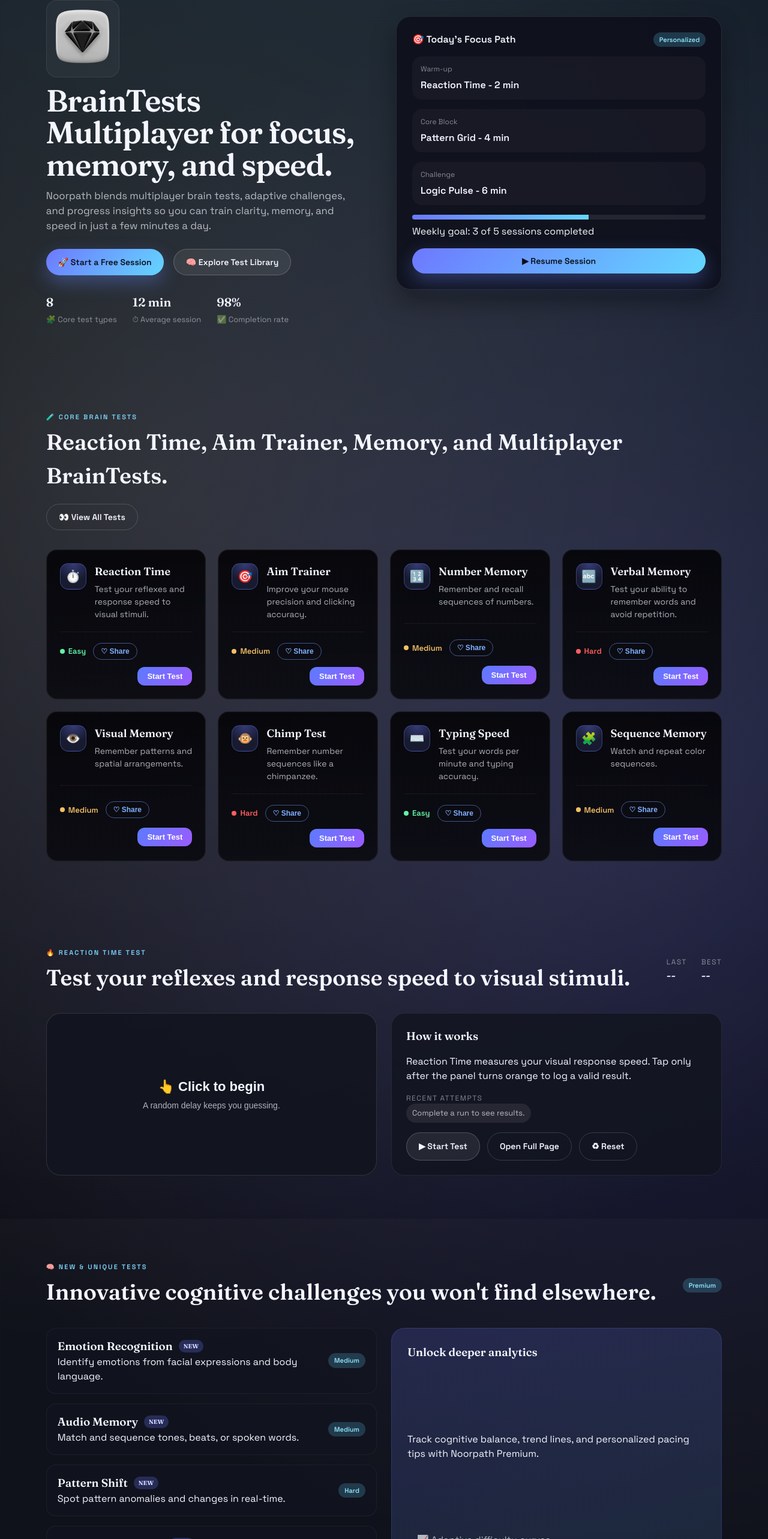
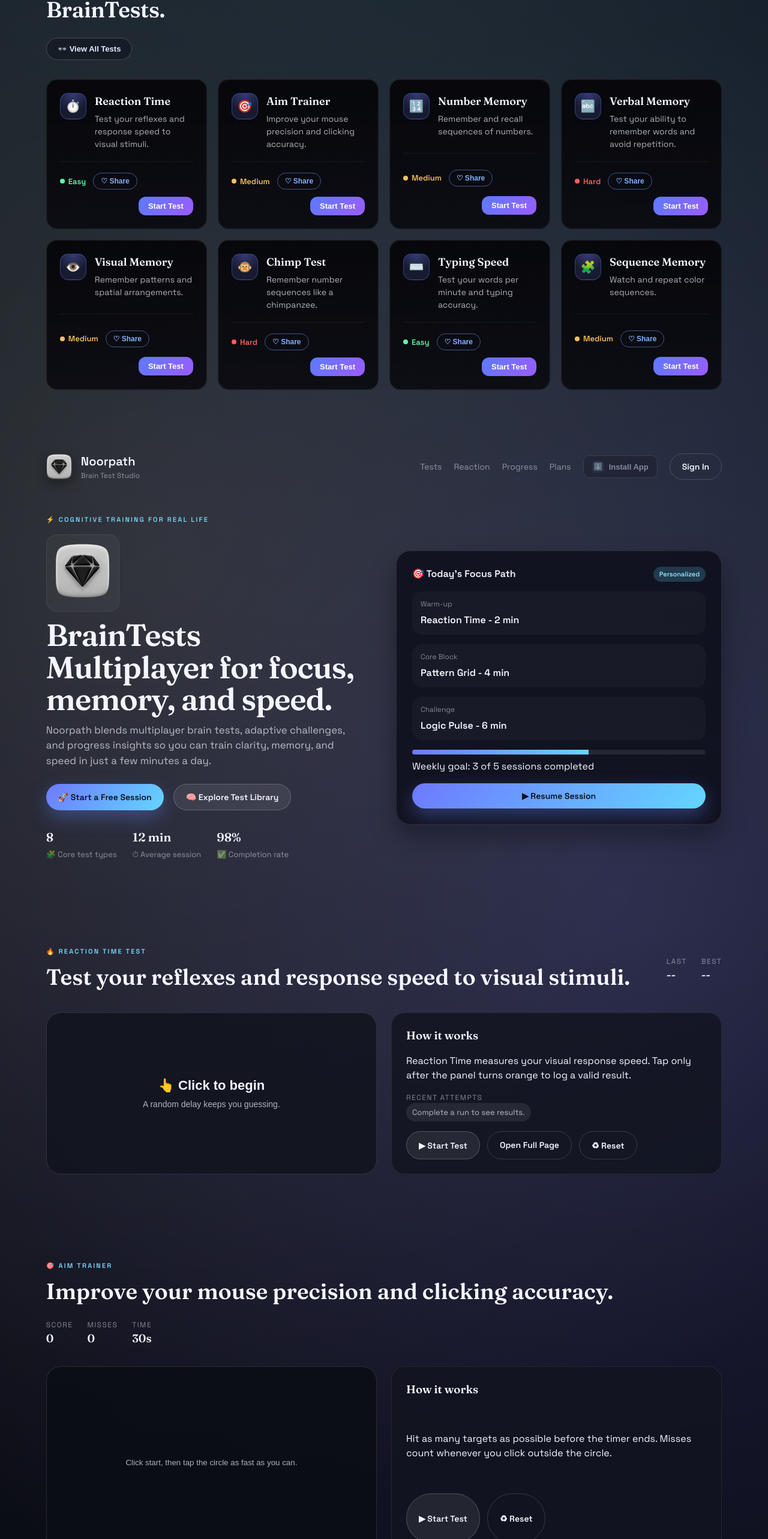
Before and after one commit to savacx/Noorpath, a React (Vite) app: page / in a window 1280 px wide. Shown: the part 224-2790 px from the top of the page at 60% size. Built offline with nearby package versions, Linux system fonts and the light colour scheme.

Commit message:
Latest updates

```diff
--- a/src/App.css
+++ b/src/App.css
@@ -355,10 +355,50 @@
   font-size: clamp(1.7rem, 3vw, 2.3rem);
 }
 
+.section-kicker {
+  display: inline-flex;
+  align-items: center;
+  gap: 10px;
+  text-transform: uppercase;
+  letter-spacing: 0.22em;
+  font-size: 11px;
+  font-weight: 600;
+  color: #9cc3ff;
+  margin: 0;
+}
+
+.kicker-icon {
+  width: 18px;
+  height: 18px;
+  border-radius: 6px;
+  display: grid;
+  place-items: center;
+  background: rgba(109, 121, 255, 0.25);
+  color: #cfd7ff;
+  font-size: 12px;
+}
+
+.section-title {
+  font-size: clamp(2rem, 3vw, 2.7rem);
+  margin: 8px 0 0;
+  letter-spacing: -0.01em;
+}
+
+.view-all {
+  border: 1px solid rgba(255, 255, 255, 0.2);
+  background: rgba(18, 20, 32, 0.6);
+  color: #e7ecff;
+  border-radius: 999px;
+  padding: 10px 18px;
+  font-weight: 600;
+  font-size: 13px;
+  cursor: pointer;
+}
+
 .card-grid {
   display: grid;
-  grid-template-columns: repeat(auto-fit, minmax(230px, 1fr));
-  gap: 20px;
+  grid-template-columns: repeat(auto-fit, minmax(220px, 1fr));
+  gap: 18px;
 }
 
 .test-card {
@@ -851,6 +891,72 @@
   margin-top: 8px;
 }
 
+.aim {
+  position: relative;
+}
+
+.aim-grid {
+  display: grid;
+  grid-template-columns: repeat(auto-fit, minmax(260px, 1fr));
+  gap: 24px;
+}
+
+.aim-board {
+  min-height: 320px;
+  border-radius: 24px;
+  border: 1px solid rgba(255, 255, 255, 0.12);
+  background: rgba(12, 14, 22, 0.9);
+  color: var(--text-primary);
+  position: relative;
+  overflow: hidden;
+  cursor: crosshair;
+}
+
+.aim-board.running {
+  background: radial-gradient(circle at top, rgba(109, 121, 255, 0.1), transparent 60%),
+    rgba(12, 14, 22, 0.9);
+}
+
+.aim-placeholder {
+  height: 100%;
+  display: grid;
+  place-items: center;
+  color: var(--text-secondary);
+  padding: 24px;
+  text-align: center;
+}
+
+.aim-target {
+  position: absolute;
+  width: 56px;
+  height: 56px;
+  border-radius: 50%;
+  background: radial-gradient(circle at 30% 30%, #ffffff, #ff7a59 60%, #ff3d3d 100%);
+  border: 2px solid rgba(255, 255, 255, 0.9);
+  box-shadow: 0 10px 24px rgba(255, 90, 50, 0.4);
+}
+
+.aim-panel {
+  background: rgba(18, 20, 32, 0.85);
+  border-radius: 22px;
+  padding: 24px;
+  border: 1px solid rgba(255, 255, 255, 0.08);
+  display: grid;
+  gap: 16px;
+}
+
+.aim-metrics {
+  display: flex;
+  gap: 24px;
+  flex-wrap: wrap;
+}
+
+.aim-actions {
+  display: flex;
+  gap: 12px;
+  flex-wrap: wrap;
+}
+
 @media (max-width: 720px) {
   .nav {
     flex-direction: column;
--- a/src/App.jsx
+++ b/src/App.jsx
@@ -175,6 +175,103 @@
   }
 }
 
+const useAimTrainer = () => {
+  const [running, setRunning] = useState(false)
+  const [score, setScore] = useState(0)
+  const [misses, setMisses] = useState(0)
+  const [timeLeft, setTimeLeft] = useState(30)
+  const [target, setTarget] = useState({ x: 0, y: 0 })
+  const boardRef = useRef(null)
+  const timerRef = useRef(null)
+
+  const spawnTarget = () => {
+    const board = boardRef.current
+    if (!board) {
+      return
+    }
+    const rect = board.getBoundingClientRect()
+    const size = 56
+    const padding = 12
+    const maxX = Math.max(padding, rect.width - size - padding)
+    const maxY = Math.max(padding, rect.height - size - padding)
+    const x = padding + Math.random() * (maxX - padding)
+    const y = padding + Math.random() * (maxY - padding)
+    setTarget({ x, y })
+  }
+
+  useEffect(() => {
+    if (!running) {
+      return undefined
+    }
+    spawnTarget()
+    timerRef.current = window.setInterval(() => {
+      setTimeLeft((prev) => {
+        if (prev <= 1) {
+          window.clearInterval(timerRef.current)
+          timerRef.current = null
+          setRunning(false)
+          return 0
+        }
+        return prev - 1
+      })
+    }, 1000)
+    return () => {
+      if (timerRef.current) {
+        window.clearInterval(timerRef.current)
+        timerRef.current = null
+      }
+    }
+  }, [running])
+
+  const start = () => {
+    setScore(0)
+    setMisses(0)
+    setTimeLeft(30)
+    setRunning(true)
+  }
+
+  const reset = () => {
+    if (timerRef.current) {
+      window.clearInterval(timerRef.current)
+      timerRef.current = null
+    }
+    setRunning(false)
+    setScore(0)
+    setMisses(0)
+    setTimeLeft(30)
+  }
+
+  const hit = (event) => {
+    event.stopPropagation()
+    if (!running) {
+      return
+    }
+    setScore((prev) => prev + 1)
+    spawnTarget()
+  }
+
+  const miss = () => {
+    if (!running) {
+      return
+    }
+    setMisses((prev) => prev + 1)
+    spawnTarget()
+  }
+
+  return {
+    running,
+    score,
+    misses,
+    timeLeft,
+    target,
+    boardRef,
+    start,
+    reset,
+    hit,
+    miss,
+  }
+}
+
 function ReactionSprintSection({ reaction, showOpenLink }) {
   return (
     <section id="reaction" className="section reaction">
@@ -251,9 +348,75 @@
   )
 }
 
+function AimTrainerSection({ aim }) {
+  return (
+    <section id="aim-trainer" className="section aim">
+      <div className="section-heading">
+        <div>
+          <p className="eyebrow">🎯 Aim Trainer</p>
+          <h2>Improve your mouse precision and clicking accuracy.</h2>
+        </div>
+        <div className="aim-metrics">
+          <div>
+            <p className="stat-label">Score</p>
+            <h3>{aim.score}</h3>
+          </div>
+          <div>
+            <p className="stat-label">Misses</p>
+            <h3>{aim.misses}</h3>
+          </div>
+          <div>
+            <p className="stat-label">Time</p>
+            <h3>{aim.timeLeft}s</h3>
+          </div>
+        </div>
+      </div>
+      <div className="aim-grid">
+        <button
+          type="button"
+          className={`aim-board ${aim.running ? 'running' : ''}`}
+          ref={aim.boardRef}
+          onClick={aim.miss}
+        >
+          {!aim.running && (
+            <div className="aim-placeholder">
+              <p>Click start, then tap the circle as fast as you can.</p>
+            </div>
+          )}
+          {aim.running && (
+            <button
+              type="button"
+              className="aim-target"
+              style={{ left: `${aim.target.x}px`, top: `${aim.target.y}px` }}
+              onClick={aim.hit}
+              aria-label="Target"
+            />
+          )}
+        </button>
+        <div className="aim-panel">
+          <h3>How it works</h3>
+          <p>
+            Hit as many targets as possible before the timer ends. Misses count
+            whenever you click outside the circle.
+          </p>
+          <div className="aim-actions">
+            <button className="secondary" onClick={aim.start}>
+              ▶ Start Test
+            </button>
+            <button className="ghost" onClick={aim.reset}>
+              ♻ Reset
+            </button>
+          </div>
+        </div>
+      </div>
+    </section>
+  )
+}
+
 function Home({ pwa }) {
   const navigate = useNavigate()
   const reaction = useReactionSprint()
+  const aim = useAimTrainer()
 
   const coreTests = [
     {
@@ -362,7 +525,107 @@
   return (
     <div className="app">
       <PromoBanner />
-      <header className="hero" id="top">
+      <section id="tests" className="section">
+        <div className="section-heading">
+          <div>
+            <p className="section-kicker">
+              <span className="kicker-icon">✓</span>
+              Core Brain Tests
+            </p>
+            <h2 className="section-title">
+              Reaction Time, Aim Trainer, Memory, and Multiplayer BrainTests.
+            </h2>
+          </div>
+          <button className="view-all" type="button">
+            👓 View All Tests
+          </button>
+        </div>
+        <div className="card-grid">
+          {coreTests.map((test) => (
+            <article
+              key={test.title}
+              className={`test-card ${
+                test.title === 'Reaction Time' || test.title === 'Aim Trainer'
+                  ? 'clickable'
+                  : ''
+              }`}
+              onClick={() => {
+                if (test.title === 'Reaction Time') {
+                  navigate('/reaction-sprint')
+                }
+                if (test.title === 'Aim Trainer') {
+                  navigate('/aim-trainer')
+                }
+              }}
+              role={
+                test.title === 'Reaction Time' || test.title === 'Aim Trainer'
+                  ? 'button'
+                  : undefined
+              }
+              tabIndex={
+                test.title === 'Reaction Time' || test.title === 'Aim Trainer'
+                  ? 0
+                  : undefined
+              }
+              onKeyDown={(event) => {
+                if (
+                  test.title === 'Reaction Time' &&
+                  (event.key === 'Enter' || event.key === ' ')
+                ) {
+                  navigate('/reaction-sprint')
+                }
+                if (
+                  test.title === 'Aim Trainer' &&
+                  (event.key === 'Enter' || event.key === ' ')
+                ) {
+                  navigate('/aim-trainer')
+                }
+              }}
+            >
+              <div className="test-header">
+                <div className="test-icon">{test.icon}</div>
+                <div>
+                  <h3>{test.title}</h3>
+                  <p>{test.description}</p>
+                </div>
+              </div>
+              <div className="test-divider" />
+              <div className="test-footer">
+                <div className={`test-level ${test.level.toLowerCase()}`}>
+                  <span className="level-dot" />
+                  {test.level}
+                </div>
+                <button className="share-pill" type="button">
+                  ♡ Share
+                </button>
+                {test.title === 'Reaction Time' ? (
+                  <button
+                    className="start-pill"
+                    type="button"
+                    onClick={() => navigate('/reaction-sprint')}
+                  >
+                    Start Test
+                  </button>
+                ) : test.title === 'Aim Trainer' ? (
+                  <button
+                    className="start-pill"
+                    type="button"
+                    onClick={() => navigate('/aim-trainer')}
+                  >
+                    Start Test
+                  </button>
+                ) : (
+                  <button className="start-pill" type="button">
+                    Start Test
+                  </button>
+                )}
+              </div>
+            </article>
+          ))}
+        </div>
+      </section>
+
+<header className="hero" id="top">
         <nav className="nav">
           <div className="brand">
             <img className="brand-logo" src={logo} alt="Noorpath logo" />
@@ -443,71 +706,10 @@
         </div>
       </header>
 
-      <section id="tests" className="section">
-        <div className="section-heading">
-          <div>
-            <p className="eyebrow">🧪 Core Brain Tests</p>
-            <h2>Reaction Time, Aim Trainer, Memory, and Multiplayer BrainTests.</h2>
-          </div>
-          <button className="ghost">👀 View All Tests</button>
-        </div>
-        <div className="card-grid">
-          {coreTests.map((test) => (
-            <article
-              key={test.title}
-              className={`test-card ${test.title === 'Reaction Time' ? 'clickable' : ''}`}
-              onClick={() => {
-                if (test.title === 'Reaction Time') {
-                  navigate('/reaction-sprint')
-                }
-              }}
-              role={test.title === 'Reaction Time' ? 'button' : undefined}
-              tabIndex={test.title === 'Reaction Time' ? 0 : undefined}
-              onKeyDown={(event) => {
-                if (
-                  test.title === 'Reaction Time' &&
-                  (event.key === 'Enter' || event.key === ' ')
-                ) {
-                  navigate('/reaction-sprint')
-                }
-              }}
-            >
-              <div className="test-header">
-                <div className="test-icon">{test.icon}</div>
-                <div>
-                  <h3>{test.title}</h3>
-                  <p>{test.description}</p>
-                </div>
-              </div>
-              <div className="test-divider" />
-              <div className="test-footer">
-                <div className={`test-level ${test.level.toLowerCase()}`}>
-                  <span className="level-dot" />
-                  {test.level}
-                </div>
-                <button className="share-pill" type="button">
-                  ♡ Share
-                </button>
-                {test.title === 'Reaction Time' ? (
-                  <button
-                    className="start-pill"
-                    type="button"
-                    onClick={() => navigate('/reaction-sprint')}
-                  >
-                    Start Test
-                  </button>
-                ) : (
-                  <button className="start-pill" type="button">
-                    Start Test
-                  </button>
-                )}
-              </div>
-            </article>
-          ))}
-        </div>
-      </section>
+
 
       <ReactionSprintSection reaction={reaction} showOpenLink />
+      <AimTrainerSection aim={aim} />
 
       <section className="section alt">
         <div className="section-heading">
@@ -666,7 +868,7 @@
           <a href="#tests">Tests</a>
           <a href="#progress">Progress</a>
           <a href="#plans">Plans</a>
-          <a href="#top">Contact</a>
+          <a href="#top">Back to Top</a>
         </div>
       </footer>
     </div>
@@ -702,6 +904,35 @@
   )
 }
 
+function AimTrainerPage({ pwa }) {
+  const aim = useAimTrainer()
+
+  return (
+    <div className="app">
+      <PromoBanner />
+      <header className="hero">
+        <nav className="nav">
+          <div className="brand">
+            <img className="brand-logo" src={logo} alt="Noorpath logo" />
+            <div>
+              <p className="brand-title">Noorpath</p>
+              <p className="brand-tag">Brain Test Studio</p>
+            </div>
+          </div>
+          <div className="nav-links">
+            <Link to="/">Home</Link>
+            <Link to="/aim-trainer">Aim Trainer</Link>
+            <InstallButton canInstall={pwa.canInstall} onInstall={pwa.install} />
+          </div>
+        </nav>
+        <div className="reaction-page" />
+      </header>
+
+      <AimTrainerSection aim={aim} />
+    </div>
+  )
+}
+
 function App() {
   const pwa = usePwaInstall()
 
@@ -710,6 +941,7 @@
       <Routes>
         <Route path="/" element={<Home pwa={pwa} />} />
         <Route path="/reaction-sprint" element={<ReactionSprintPage pwa={pwa} />} />
+        <Route path="/aim-trainer" element={<AimTrainerPage pwa={pwa} />} />
       </Routes>
     </BrowserRouter>
   )
```
